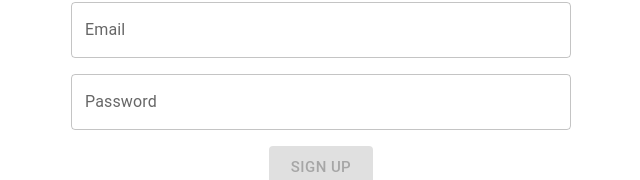
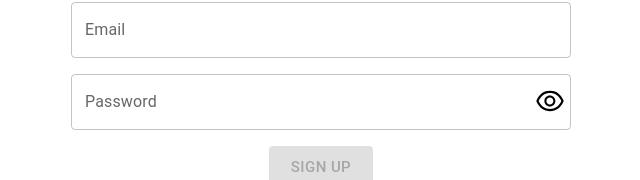
Before and after one commit to ElemaGp/login-logout-with-redux-toolkit, a React (Create React App) app in the folder client/: page /login in a window 1280 px wide. Shown: the part 349-529 px from the top of the page, without its empty margins (319-959 px from the left). Built offline with nearby package versions, Linux system fonts and the light colour scheme.

Commit message:
created the usePasswordToggle hook for setting password visibility to show and hide, and used it on the login form

```diff
--- a/client/package.json
+++ b/client/package.json
@@ -13,6 +13,7 @@
     "formik": "^2.2.9",
     "react": "^18.2.0",
     "react-dom": "^18.2.0",
+    "react-icons": "^4.7.1",
     "react-redux": "^8.0.5",
     "react-router-dom": "^6.6.1",
     "react-scripts": "5.0.1",
--- a/client/src/components/formikComponents/MuiInput.jsx
+++ b/client/src/components/formikComponents/MuiInput.jsx
@@ -9,7 +9,7 @@ function MuiInput(props) {
     const { label, name, type, error, helperText, ...rest } = props
   return (
     <div>
-        <Field as={TextField} name={name} type={name}  variant="outlined" color="primary" label={label} sx={{width: {xs: 250, sm: 500}}} error={error} helperText={helperText}/>  {/*The "error" props makes the border red it is true (ie when there's an error), the helper text displays the error message*/}
+        <Field as={TextField} name={name} type={type}  variant="outlined" color="primary" label={label} sx={{width: {xs: 250, sm: 500}}} error={error} helperText={helperText}/>  {/*The "error" props makes the border red it is true (ie when there's an error), the helper text displays the error message*/}
     </div>
   )
 }
--- a/client/src/pages/login/Login.jsx
+++ b/client/src/pages/login/Login.jsx
@@ -4,9 +4,10 @@ import { Formik, Form } from 'formik'
 import * as Yup from 'yup'
 import FormikControl from "../../components/formikComponents/FormikControl"
 import { Button } from "@mui/material"
-import { useEffect } from 'react'
 import { useSelector, useDispatch } from 'react-redux'
 import { login } from "../../components/reduxToolkit/features/userSlice"
+import usePasswordToggle from "../../usePasswordToggle"
+import { Stack } from "@mui/system"
 
 
 function Login () {
@@ -15,6 +16,8 @@ function Login () {
   const user = useSelector(state => state.user) // "const user" is declared to be equal to the "user" in userSlice.jsx. Meaning it now contains the initial state object properties that the "user" has in useSlice.jsx, and the properties' values will be updates accordingly when the actions are dispatched. Btw, "const user = useSelector(state => state.user)" gives us the state of the entire "user" object in the user slice. If for instance, i just wanted to get the state of the the loading, then i would have done "const user = useSelector(state => state.user.loading)". "user" is what i named my userSlice in userSlice.jsx so it is the name of the user object. Any of the properties (in the "initial state" section) can now be accessed through it eg "state.user.loading", "state.user.websiteuser", "state.user.error".
   const dispatch = useDispatch()
 
+  //password eye-toggle
+  const [passwordInputType, ToggleIcon] = usePasswordToggle(); //bringing in the values of "const inputType" and "const icon" which i returned from the usePasswordToggle custom hook as "const passwordInputType" and "const ToggleIcon".
 
   //formik part
   const initialValues = {
@@ -57,14 +60,18 @@ function Login () {
               error={Boolean(formik.errors.email) && Boolean(formik.touched.email)} //if both "formik.errors" and "formik.touched" are true, then the "error" prop is true.
               helperText={Boolean(formik.touched.email) && formik.errors.email} //if "formik.touched.email" is true, then display the "formik.errors" associated with the "email".
             />
+
+          <div className={style.passwordArea}>
               <FormikControl
                 control='MuiInput'
-              type='password'
+                type={passwordInputType}
                 label='Password'
                 name='password'    //the "name's" value has to match with the initial value's name above.
                 error={Boolean(formik.errors.password) && Boolean(formik.touched.password)} //if both "formik.errors" and "formik.touched" are true, then the "error" prop is true.
                 helperText={Boolean(formik.touched.password) && formik.errors.password} //if "formik.touched.password" is true, then display the "formik.errors" associated with the "password".
               />
+              <div className={style.passwordToggleIcon}>{ToggleIcon}</div>
+            </div>
 
             {/* <button type='submit' disabled={!formik.isValid} className={style.btn}>Sign Up</button> "formik.isValid is false whenever there is an error" */}
             <Button type="submit" variant="contained" color="primary" size="large" disabled={!formik.dirty || !formik.isValid}>Sign Up</Button>
--- a/client/src/pages/login/login.module.scss
+++ b/client/src/pages/login/login.module.scss
@@ -5,4 +5,16 @@
     justify-content: center;
     align-items: center;
     gap: 16px;
+
+    .passwordArea{
+        position: relative;
+
+        .passwordToggleIcon{
+            position: absolute;
+            right: 5px;
+            top: 11px;
+            font-size: 2rem;
+            cursor: pointer;
+        }
+    }
 }
--- /dev/null
+++ b/client/src/usePasswordToggle.jsx
@@ -0,0 +1,21 @@
+import React, { useState } from 'react'
+import {AiOutlineEye} from 'react-icons/ai';
+import {AiOutlineEyeInvisible} from 'react-icons/ai';
+
+const usePasswordToggle = () => {
+    const [visible, setVisibility] = useState(false);
+
+    const handleClick = () => {
+        setVisibility(!visible);
+    }
+
+    const Icon = (
+        visible ? <AiOutlineEyeInvisible onClick={handleClick}/> : <AiOutlineEye onClick={handleClick}/>
+    )
+
+    const InputType = visible ? "text" : "password";
+
+  return [InputType, Icon]
+}
+
+export default usePasswordToggle
```
Also changed, not shown: 1 other file (tests, documents, lock files or other folders). Lines whose indentation alone changed are shown as unchanged.
